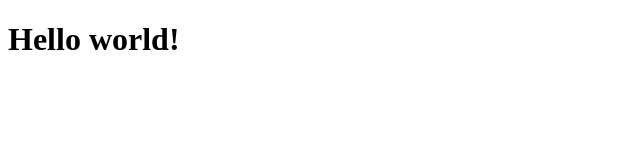
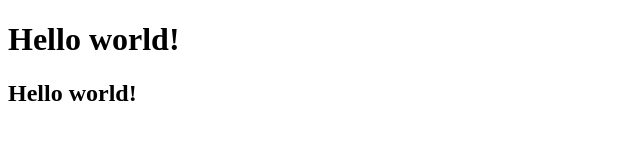
Before and after one commit to kesh122/test_repo, a plain HTML site: page index.html in a window 1280 px wide. Shown: the whole page, without its empty margins (0-640 px from the left). Drawn offline with Linux system fonts and the light colour scheme.

Commit message:
add title

```diff
--- a/index.html
+++ b/index.html
@@ -7,6 +7,8 @@
 </head>
 <body>
     <h1>Hello world!</h1>
+    <h2>Hello world!
+    </h2>
 
 </body>
 </html>
```
